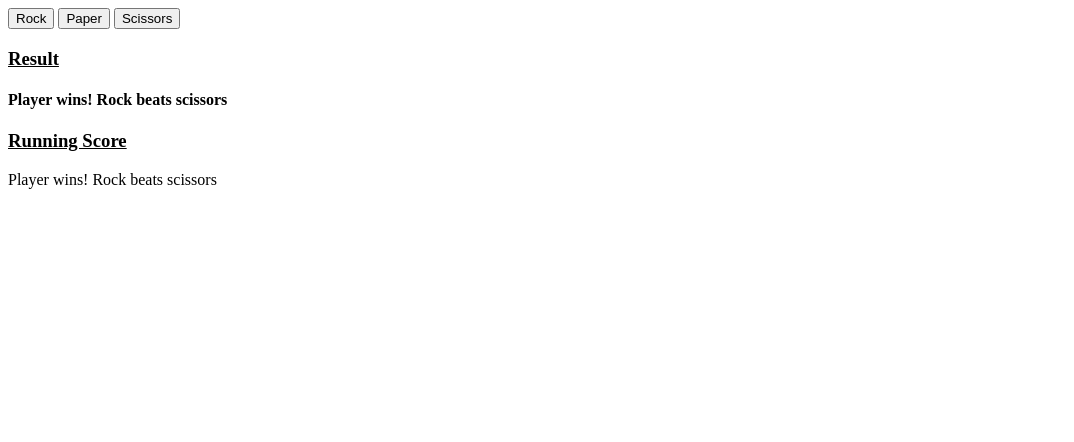
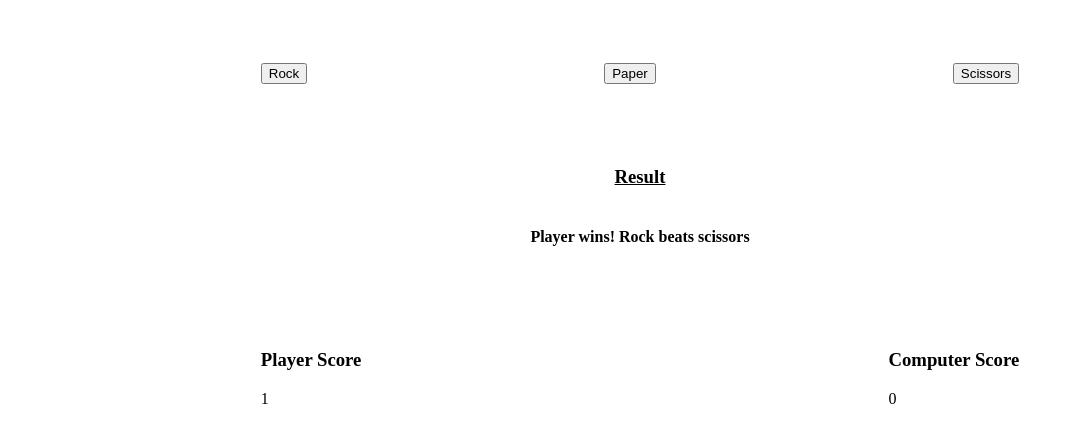
Before and after one commit to AmbiAngel/rock-paper-scissors, a plain HTML site: page index.html in a window 1280 px wide. Both pictures are taken after a click on the button "Rock". Shown: the whole page, without its empty margins (0-1074 px from the left). Drawn offline with Linux system fonts and the light colour scheme.

Commit message:
Center UI elements. Replace text log with numerical scoreboard

```diff
--- a/app.js
+++ b/app.js
@@ -1,3 +1,23 @@
+let playerScore = 0;
+let computerScore = 0;
+let runningScoreArray = [];
+let buttons = document.querySelectorAll(".select-buttons");
+let result = document.querySelector(".result");
+let runningPlayerScore = document.querySelector('.player-score');
+let runningComputerScore = document.querySelector('.computer-score')
+let runningScoreContainer = document.querySelector('.running-score-container')
+let textRunningScore = document.querySelector('.text-running-score')
+let endText = document.querySelector('.end-text')
+
+rerenderScore()
+
+
+
+buttons.forEach((button) => {
+  button.addEventListener("click", playGame);
+});
+
+
 function getComputerChoice() {
   //random num 1-3
   let randomNum = Math.floor(Math.random() * 3) + 1;
@@ -53,45 +73,42 @@ function calcResults(playerChoice, computerChoice) {
   }
 }
 
-function resetBoard(){
+function rerenderScore(){
+  runningPlayerScore.textContent = playerScore
+  runningComputerScore.textContent = computerScore
+}
 
-    let oldRunningScore = document.querySelectorAll(".running-score-record");
-    oldRunningScore.forEach((item) => {
-      runningScore.removeChild(item);
-    });
-    runningScore.removeChild(document.querySelector(".end-text"));
+function resetBoard() {
+  endText.textContent = ''
 
-    playerScore = 0;
-    computerScore = 0;
-    runningScoreArray = [];
-    result.textContent = ''
-
+  playerScore = 0;
+  computerScore = 0;
+  runningScoreArray = [];
+  result.textContent = "";
+  rerenderScore()
 }
 
 function playGame(e) {
-
-  if (document.querySelector(".end-text")) {
-    resetBoard()
-    return
-
+  //after a previous game finished, pressing a button resets the board
+  if (document.querySelector(".end-text").textContent) {
+    resetBoard();
+    return;
   }
 
-
+  //calc result
   let playerChoice = e.target.textContent;
   let computerChoice = getComputerChoice();
   let resultText = calcResults(playerChoice, computerChoice);
+
+  //push result to array and on DOM (result + running score)
   runningScoreArray.push(resultText);
   result.textContent = resultText;
+  rerenderScore()
 
-  // rerenderRunningScore()
 
-  let newElement = document.createElement("p");
-  newElement.classList.add("running-score-record");
-  newElement.textContent = resultText;
-  runningScore.appendChild(newElement);
 
+  //First to 5 Wins
   if (playerScore === 5 || computerScore === 5) {
-    let endText = document.createElement("h2");
     if (playerScore > computerScore) {
       endText.textContent = "Player Wins Bo5!";
     } else if (playerScore < computerScore) {
@@ -99,39 +116,5 @@ function playGame(e) {
     } else {
       endText.textContent = "Something went terribly wrong";
     }
-    endText.classList.add("end-text");
-    runningScore.appendChild(endText);
   }
 }
-
-// function rerenderRunningScore(){
-
-//   runningScoreArray.forEach(item => {
-//        let newItem = document.createElement('p')
-//        newItem.classList.add('running-score-record')
-//        newItem.textContent = item
-//        runningScore.appendChild(newItem)
-//   });
-
-// }
-
-// function playGameFiveTimes(){
-//     let results = []
-//     for(i=0; i<5; i++){
-//         let round = playGame()
-//         alert(round)
-//         results.push(round)
-//     }
-//     return results
-// }
-
-let playerScore = 0;
-let computerScore = 0;
-let runningScoreArray = [];
-let buttons = document.querySelectorAll(".select-buttons");
-let result = document.querySelector(".result");
-let runningScore = document.querySelector(".running-score");
-
-buttons.forEach((button) => {
-  button.addEventListener("click", playGame);
-});
--- a/index.html
+++ b/index.html
@@ -6,6 +6,7 @@
     <meta http-equiv="X-UA-Compatible" content="IE=edge">
     <meta name="viewport" content="width=device-width, initial-scale=1.0">
     <title>Document</title>
+    <link rel="stylesheet" href="style.css">
 </head>
 
 <body>
@@ -14,13 +15,24 @@
         <button class="select-buttons">Paper</button>
         <button class="select-buttons">Scissors</button>
     </div>
-    <div>
+
+    <div class="result-container">
         <h3 style='text-decoration: underline;'>Result</h3>
         <h4 class="result"></h4>
     </div>
-    <div class="running-score">
-        <h3 style='text-decoration: underline;'>Running Score</h3>
+
+    <div class="running-score-container">
+        <div class="player-container">
+            <h3>Player Score</h3>
+            <p class="player-score"></p>
+        </div>
+        <div class="computer-container">
+            <h3>Computer Score</h3>
+            <p class="computer-score"></p>
+        </div>
     </div>
+
+    <div class="end-text"></div>
     <script src="app.js"></script>
 </body>
 
--- /dev/null
+++ b/style.css
@@ -0,0 +1,20 @@
+.running-score-container, .select-container, .result-container, .text-running-score{
+    display: flex;
+    margin: 5% 20%;
+
+}
+
+.running-score-container, .select-container{
+    justify-content: space-between;
+}
+
+.result-container{
+    flex-direction: column;
+    justify-content: center;
+    align-items: center;
+}
+
+.text-running-score{
+    flex-wrap: wrap;
+    justify-content: space-between;
+}
```
